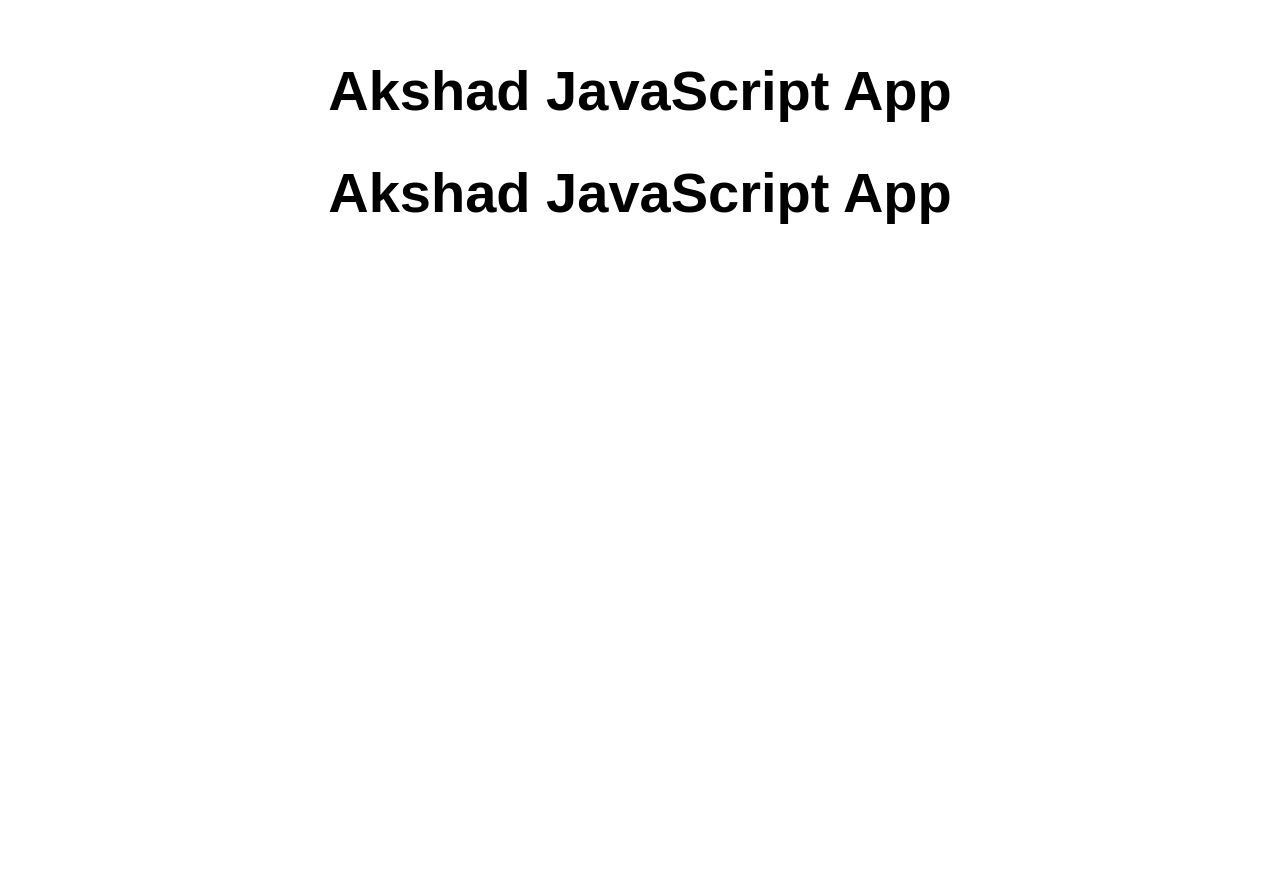
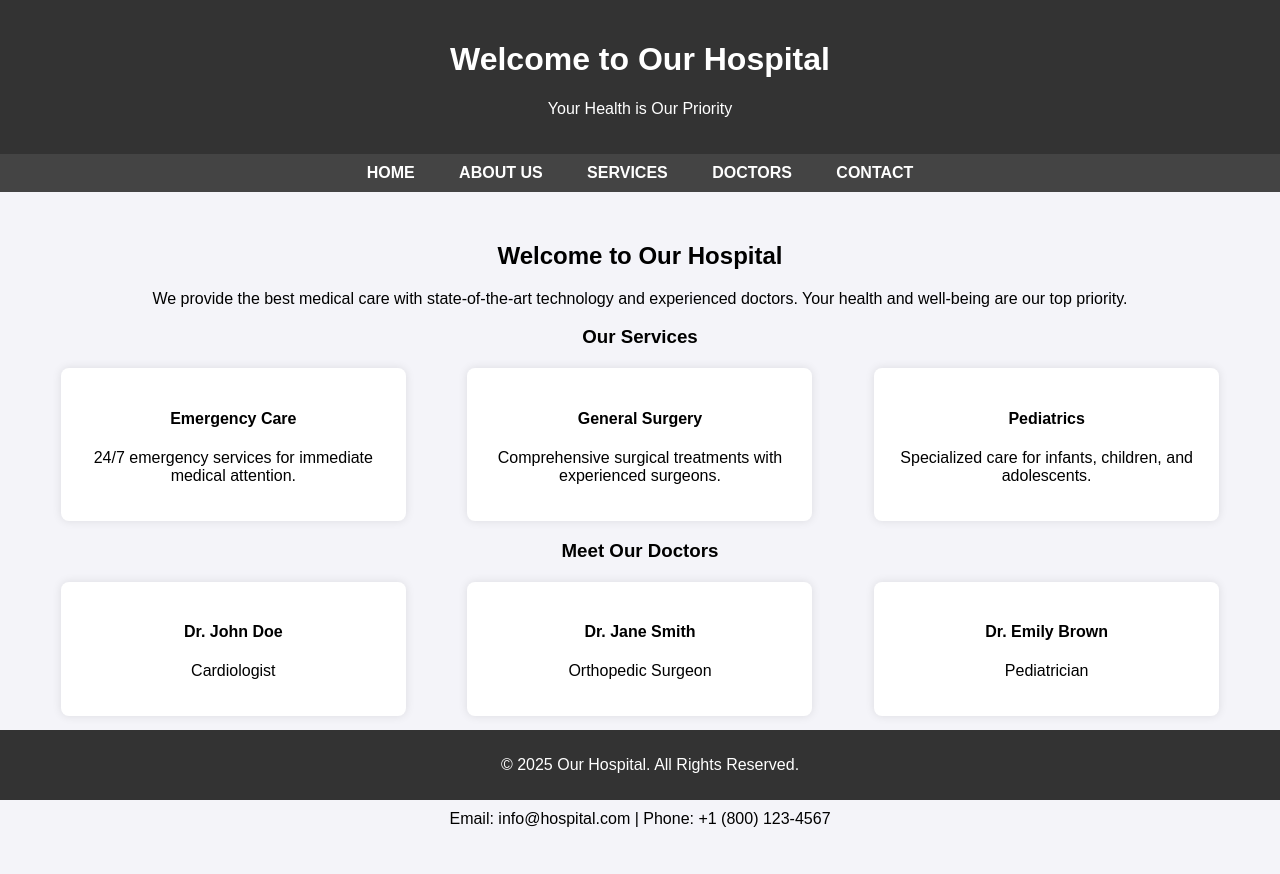
Before and after one commit to akshadkhapre23/Newtry, a website: page src/index.html in a window 1280 px wide. Before the commit the page ends 800 px from the top, so only its background shows below. Drawn offline with Linux system fonts and the light colour scheme.

Commit message:
Update index.html

```diff
--- a/src/index.html
+++ b/src/index.html
@@ -2,18 +2,151 @@
 <html lang="en">
 
 <head>
-  <meta charset="UTF-8">
-  <meta name="viewport" content="width=device-width, initial-scale=1.0">
-  <link rel="stylesheet" href="styles.css">
-  <title>Akshad JavaScript App</title>
+    <meta charset="UTF-8">
+    <meta name="viewport" content="width=device-width, initial-scale=1.0">
+    <title>Hospital Website</title>
+    <style>
+        body {
+            font-family: Arial, sans-serif;
+            margin: 0;
+            padding: 0;
+            background-color: #f4f4f9;
+        }
+
+        header {
+            background-color: #333;
+            color: white;
+            text-align: center;
+            padding: 20px;
+        }
+
+        nav {
+            background-color: #444;
+            padding: 10px;
+            text-align: center;
+        }
+
+        nav a {
+            color: white;
+            padding: 14px 20px;
+            text-decoration: none;
+            text-transform: uppercase;
+            font-weight: bold;
+        }
+
+        nav a:hover {
+            background-color: #ddd;
+            color: #333;
+        }
+
+        .main-content {
+            padding: 30px;
+            text-align: center;
+        }
+
+        .services, .doctors {
+            display: flex;
+            justify-content: space-around;
+            margin-top: 20px;
+        }
+
+        .service-item, .doctor-item {
+            background-color: white;
+            padding: 20px;
+            border-radius: 8px;
+            box-shadow: 0 0 10px rgba(0, 0, 0, 0.1);
+            width: 25%;
+            text-align: center;
+        }
+
+        footer {
+            background-color: #333;
+            color: white;
+            text-align: center;
+            padding: 10px;
+            position: fixed;
+            bottom: 0;
+            width: 100%;
+        }
+
+        @media screen and (max-width: 768px) {
+            .services, .doctors {
+                flex-direction: column;
+            }
+
+            .service-item, .doctor-item {
+                width: 80%;
+                margin: 10px auto;
+            }
+        }
+    </style>
 </head>
 
 <body>
-  <main>
 
-        <h1>Akshad JavaScript App</h1>
-        <h1>Akshad JavaScript App</h1>
-  </main>
+<header>
+    <h1>Welcome to Our Hospital</h1>
+    <p>Your Health is Our Priority</p>
+</header>
+
+<nav>
+    <a href="#home">Home</a>
+    <a href="#about">About Us</a>
+    <a href="#services">Services</a>
+    <a href="#doctors">Doctors</a>
+    <a href="#contact">Contact</a>
+</nav>
+
+<div class="main-content">
+    <h2>Welcome to Our Hospital</h2>
+    <p>We provide the best medical care with state-of-the-art technology and experienced doctors. Your health and well-being are our top priority.</p>
+
+    <section id="services">
+        <h3>Our Services</h3>
+        <div class="services">
+            <div class="service-item">
+                <h4>Emergency Care</h4>
+                <p>24/7 emergency services for immediate medical attention.</p>
+            </div>
+            <div class="service-item">
+                <h4>General Surgery</h4>
+                <p>Comprehensive surgical treatments with experienced surgeons.</p>
+            </div>
+            <div class="service-item">
+                <h4>Pediatrics</h4>
+                <p>Specialized care for infants, children, and adolescents.</p>
+            </div>
+        </div>
+    </section>
+
+    <section id="doctors">
+        <h3>Meet Our Doctors</h3>
+        <div class="doctors">
+            <div class="doctor-item">
+                <h4>Dr. John Doe</h4>
+                <p>Cardiologist</p>
+            </div>
+            <div class="doctor-item">
+                <h4>Dr. Jane Smith</h4>
+                <p>Orthopedic Surgeon</p>
+            </div>
+            <div class="doctor-item">
+                <h4>Dr. Emily Brown</h4>
+                <p>Pediatrician</p>
+            </div>
+        </div>
+    </section>
+
+    <section id="contact">
+        <h3>Contact Us</h3>
+        <p>For more information or to schedule an appointment, please contact us:</p>
+        <p>Email: info@hospital.com | Phone: +1 (800) 123-4567</p>
+    </section>
+</div>
+
+<footer>
+    <p>&copy; 2025 Our Hospital. All Rights Reserved.</p>
+</footer>
+
 </body>
-
 </html>
```
